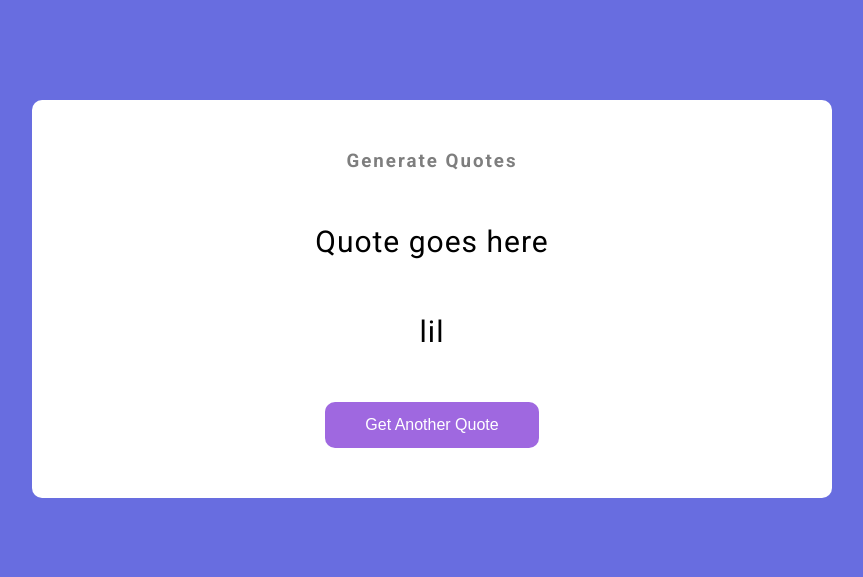
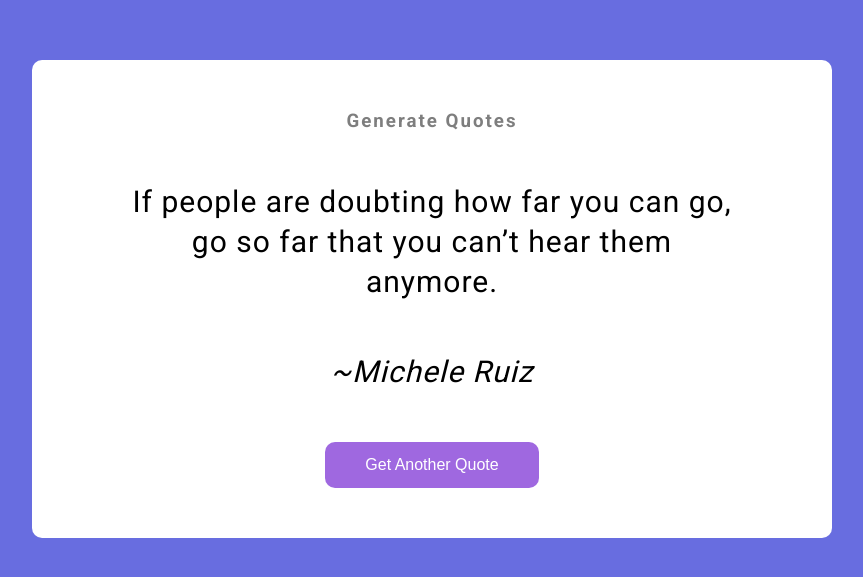
Before and after one commit to souritaray/Random-Quote-Generator-JS, a plain HTML site: page index.html in a window 1280 px wide. Shown: the part 101-678 px from the top of the page, without its empty margins (208-1071 px from the left). Drawn offline with Linux system fonts and the light colour scheme.

Commit message:
final commit

```diff
--- a/index.html
+++ b/index.html
@@ -9,8 +9,8 @@
   <body>
     <div class="container">
       <h3>Generate Quotes</h3>
-      <div id="joke" class="joke">Quote goes here </div>
-      <div id="author" class="joke">lil</div>
+      <div id="joke" class="joke">If people are doubting how far you can go, go so far that you can’t hear them anymore.</div>
+      <div id="author" class="joke">Michele Ruiz</div>
       <button id="jokeBtn" class="btn">Get Another Quote</button>
     </div>
     <script src="script.js"></script>
--- a/script.js
+++ b/script.js
@@ -7,12 +7,11 @@ let APIHandler=async()=>{
     let response=await fetch("https://type.fit/api/quotes");//returns json object
     let quotes=await response.json();
     let randomQuoteIndex=Math.floor(Math.random()*quotes.length);
-    if(quotes[randomQuoteIndex].author==null){
-        authorName.innerHTML="Anonymous";
-    }
+    console.log(quotes[randomQuoteIndex].author);
     text.innerHTML=quotes[randomQuoteIndex].text;
     authorName.textContent=quotes[randomQuoteIndex].author;
-
+    if(quotes[randomQuoteIndex].author==null || quotes[randomQuoteIndex].author==" "){
+        authorName.textContent="Anonymous";
+    }
     }
     button.addEventListener("click",APIHandler);
-// https://zenquotes.io/api/random
--- a/style.css
+++ b/style.css
@@ -53,3 +53,10 @@ h3 {
 .btn:active {
   transform: scale(0.98);
 }
+
+#author{
+font-style: italic;
+}
+#author::before{
+  content: "~";
+}
```
